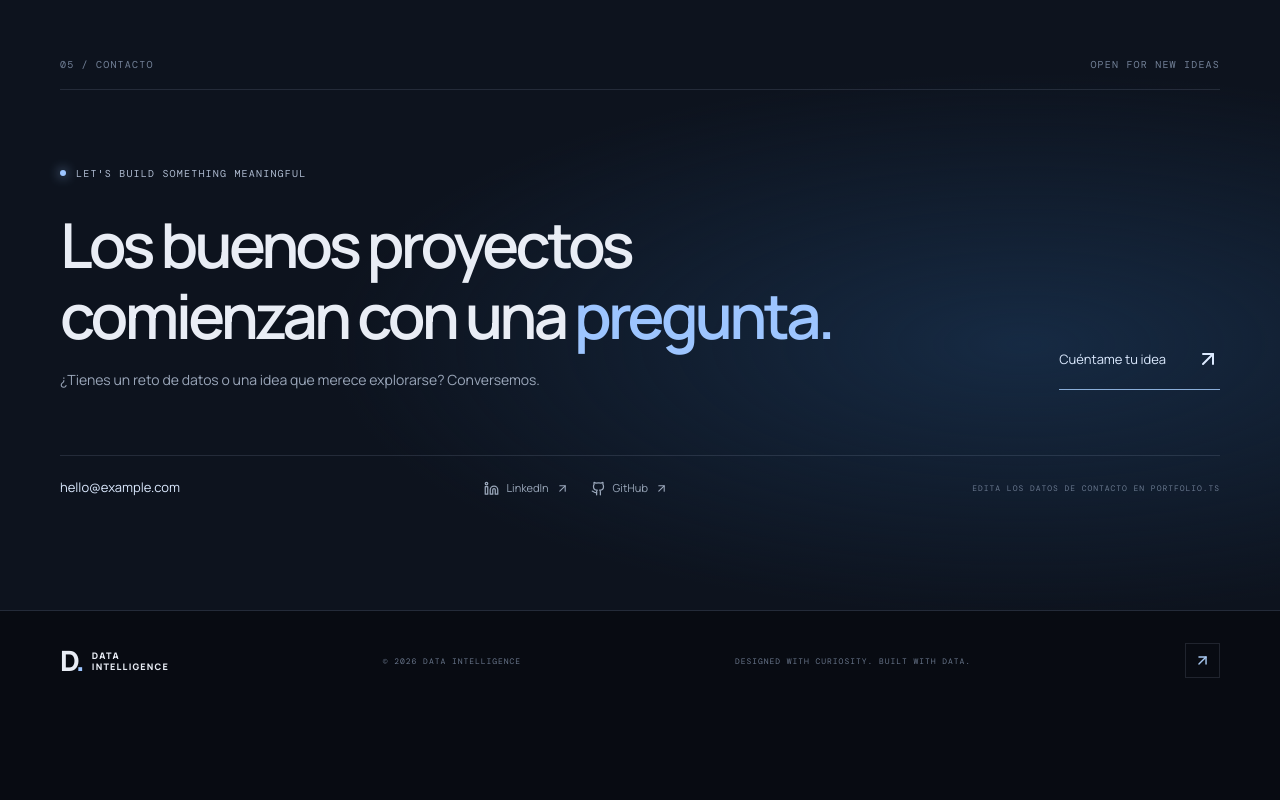
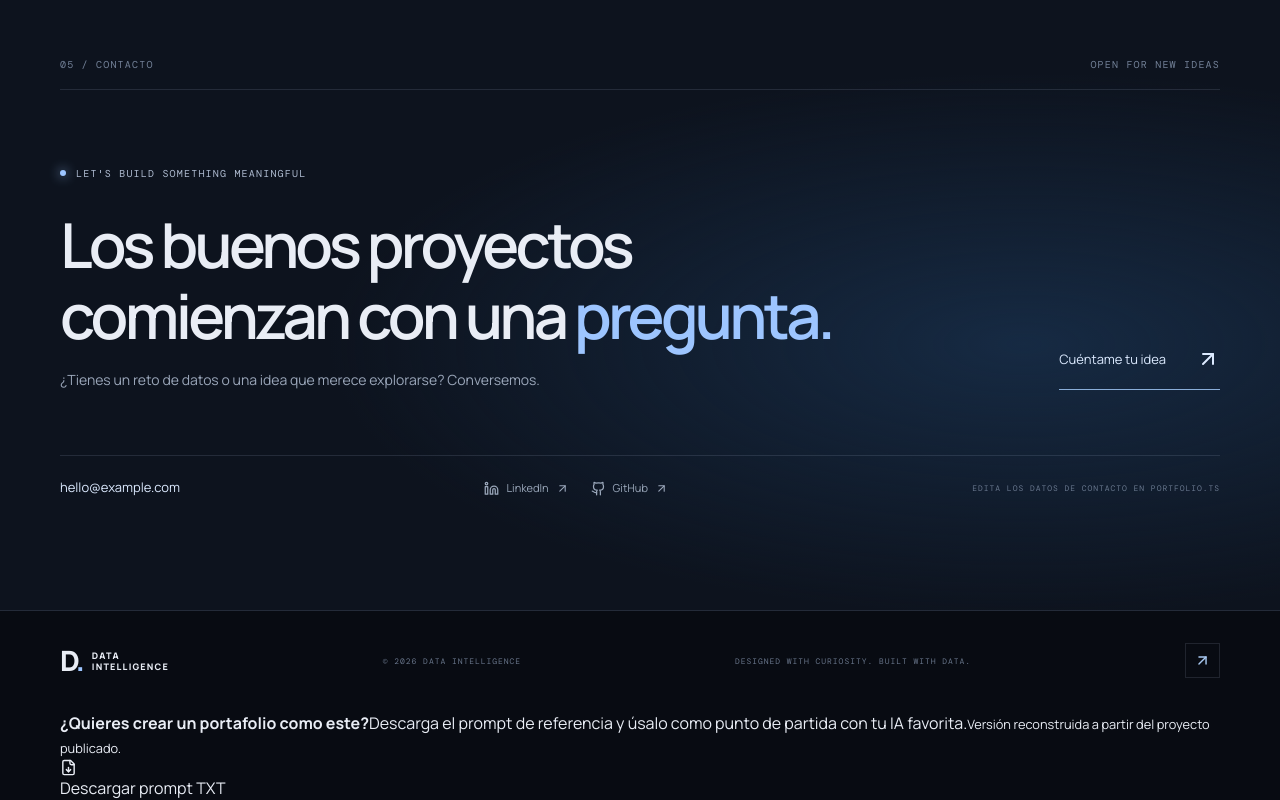
Before and after one commit to Above02/proyecto_prueba, a React (Vite) app: page / in a window 1280 px wide. Shown: the part 3968-4768 px from the top of the page. Before the commit the page ends 4679 px from the top, so only its background shows below. Built offline with nearby package versions, Linux system fonts and the light colour scheme.

Commit message:
feat: add downloadable prompt resource to portfolio

```diff
--- a/src/App.tsx
+++ b/src/App.tsx
@@ -1,5 +1,5 @@
 import { useEffect, useRef, useState } from 'react'
-import { ArrowDown, ArrowRight, ArrowUpRight, BarChart3, BrainCircuit, Code2, Database, Github, Layers3, Linkedin, Menu, Network, Workflow, X, Zap } from 'lucide-react'
+import { ArrowDown, ArrowRight, ArrowUpRight, BarChart3, BrainCircuit, Code2, Database, FileDown, Github, Layers3, Linkedin, Menu, Network, Workflow, X, Zap } from 'lucide-react'
 import gsap from 'gsap'
 import { ScrollTrigger } from 'gsap/ScrollTrigger'
 import { contact, projects, services, technologies } from './data/portfolio'
@@ -65,7 +65,7 @@ function Contact() {
 }
 
 function Footer() {
-  return <footer className="footer section-wrap"><a className="brand" href="#inicio"><span className="brand-mark">D<span>.</span></span><span>DATA<br/>INTELLIGENCE</span></a><span>© {new Date().getFullYear()} DATA INTELLIGENCE</span><span>DESIGNED WITH CURIOSITY. BUILT WITH DATA.</span><a href="#inicio" aria-label="Volver al inicio" className="back-top"><ArrowUpRight size={17}/></a></footer>
+  return <><footer className="footer section-wrap"><a className="brand" href="#inicio"><span className="brand-mark">D<span>.</span></span><span>DATA<br/>INTELLIGENCE</span></a><span>© {new Date().getFullYear()} DATA INTELLIGENCE</span><span>DESIGNED WITH CURIOSITY. BUILT WITH DATA.</span><a href="#inicio" aria-label="Volver al inicio" className="back-top"><ArrowUpRight size={17}/></a></footer><div className="prompt-resource section-wrap"><div><strong>¿Quieres crear un portafolio como este?</strong><span>Descarga el prompt de referencia y úsalo como punto de partida con tu IA favorita.</span><small>Versión reconstruida a partir del proyecto publicado.</small></div><a href="/prompts/prompt-proyecto-prueba.txt" download><FileDown size={17}/> Descargar prompt <span>TXT</span></a></div></>
 }
 
 export default function App() {
```
